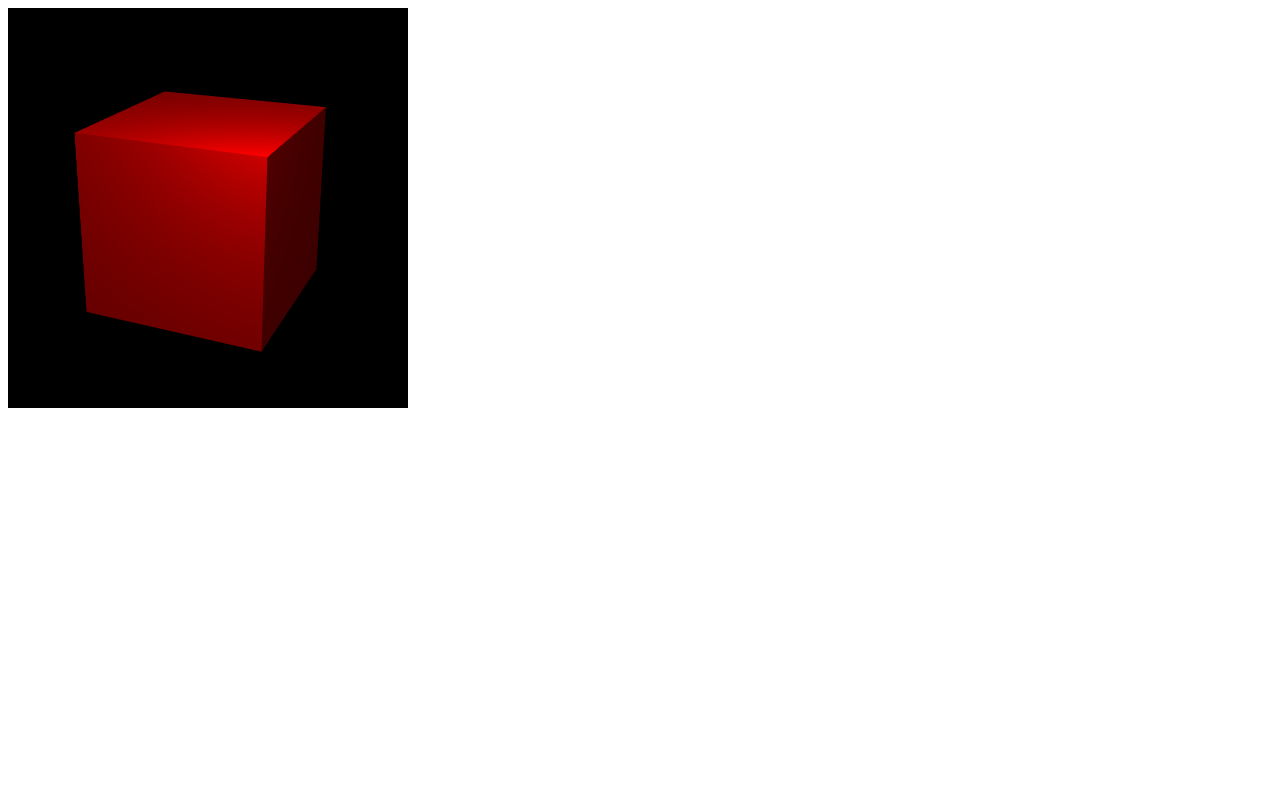
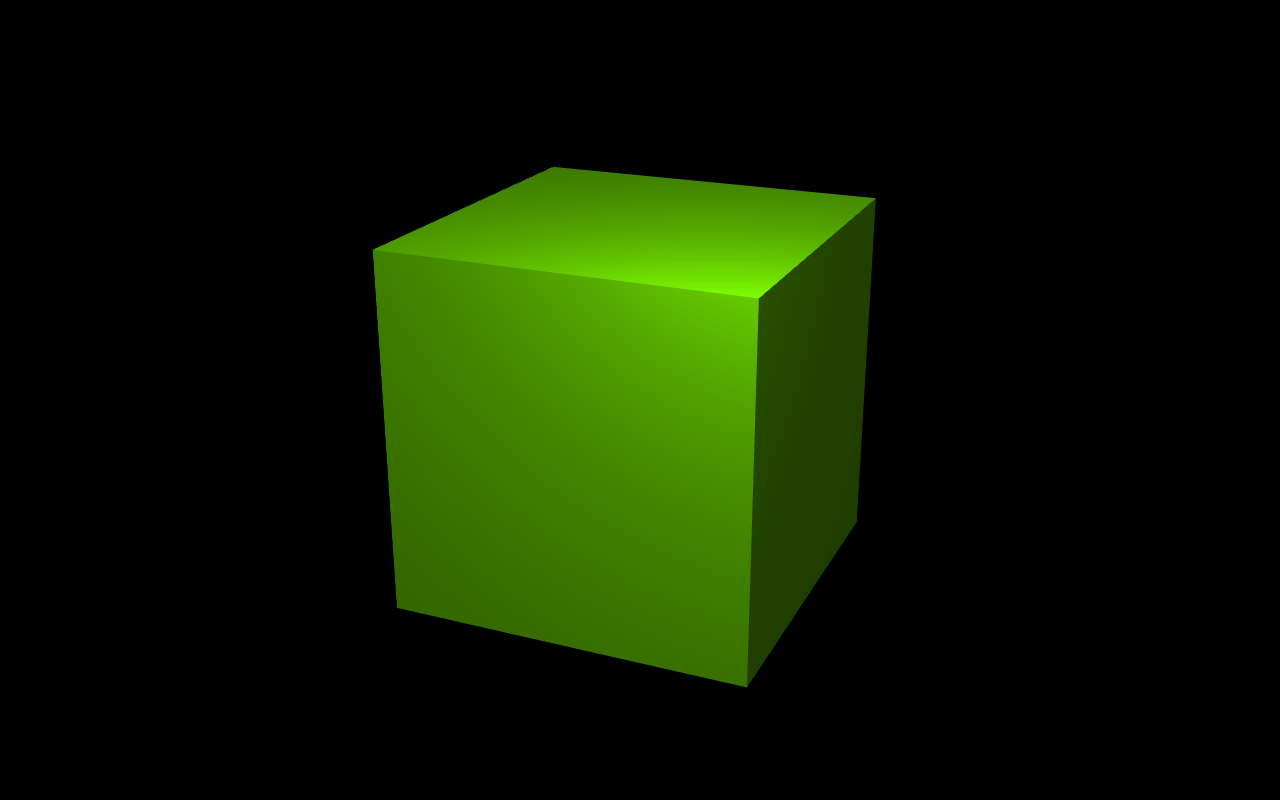
Before and after one commit to FarhadG/webgl-shadows, a plain HTML site: page index.html in a window 1280 px wide. Drawn offline with Linux system fonts and the light colour scheme.

```diff
--- a/index.html
+++ b/index.html
@@ -1,19 +1,27 @@
 <!DOCTYPE html>
-<html lang="en">
+<html lang='en'>
   <head>
-    <meta charset="utf-8" />
+    <meta charset='utf-8' />
     <title>Point Light Example</title>
+    <style>
+      * {
+        padding: 0;
+        margin: 0;
+      }
+      #webgl {
+        width: 100%;
+        height: 100%;
+      }
+    </style>
   </head>
 
-  <body onload="main()">
-    <canvas id="webgl" width="400" height="400">
-    Please use a browser that supports "canvas"
-    </canvas>
+  <body onload='main()'>
+    <canvas id='webgl'>Please use a browser that supports 'canvas'</canvas>
 
-    <script src="../lib/webgl-utils.js"></script>
-    <script src="../lib/webgl-debug.js"></script>
-    <script src="../lib/cuon-utils.js"></script>
-    <script src="../lib/cuon-matrix.js"></script>
-    <script src="./main.js"></script>
+    <script src='../lib/webgl-utils.js'></script>
+    <script src='../lib/webgl-debug.js'></script>
+    <script src='../lib/cuon-utils.js'></script>
+    <script src='../lib/cuon-matrix.js'></script>
+    <script src='./main.js'></script>
   </body>
 </html>
--- a/main.js
+++ b/main.js
@@ -43,7 +43,11 @@ var FSHADER_SOURCE =
 
 function main() {
   // Retrieve <canvas> element
+  var width = window.innerWidth;
+  var height = window.innerHeight;
   var canvas = document.getElementById('webgl');
+  canvas.width = width;
+  canvas.height = height;
 
   // Get the rendering context for WebGL
   var gl = getWebGLContext(canvas);
@@ -58,7 +62,6 @@ function main() {
     return;
   }
 
-  //
   var n = initVertexBuffers(gl);
   if (n < 0) {
     console.log('Failed to set the vertex information');
@@ -139,12 +142,12 @@ function initVertexBuffers(gl) {
 
   // Colors
   var colors = new Float32Array([
-    1, 0, 0,   1, 0, 0,   1, 0, 0,  1, 0, 0,     // v0-v1-v2-v3 front
-    1, 0, 0,   1, 0, 0,   1, 0, 0,  1, 0, 0,     // v0-v3-v4-v5 right
-    1, 0, 0,   1, 0, 0,   1, 0, 0,  1, 0, 0,     // v0-v5-v6-v1 up
-    1, 0, 0,   1, 0, 0,   1, 0, 0,  1, 0, 0,     // v1-v6-v7-v2 left
-    1, 0, 0,   1, 0, 0,   1, 0, 0,  1, 0, 0,     // v7-v4-v3-v2 down
-    1, 0, 0,   1, 0, 0,   1, 0, 0,  1, 0, 0　    // v4-v7-v6-v5 back
+    0.5, 1, 0,   0.5, 1, 0,   0.5, 1, 0,  0.5, 1, 0,     // v0-v1-v2-v3 front
+    0.5, 1, 0,   0.5, 1, 0,   0.5, 1, 0,  0.5, 1, 0,     // v0-v3-v4-v5 right
+    0.5, 1, 0,   0.5, 1, 0,   0.5, 1, 0,  0.5, 1, 0,     // v0-v5-v6-v1 up
+    0.5, 1, 0,   0.5, 1, 0,   0.5, 1, 0,  0.5, 1, 0,     // v1-v6-v7-v2 left
+    0.5, 1, 0,   0.5, 1, 0,   0.5, 1, 0,  0.5, 1, 0,     // v7-v4-v3-v2 down
+    0.5, 1, 0,   0.5, 1, 0,   0.5, 1, 0,  0,5, 1, 0　    // v4-v7-v6-v5 back
  ]);
 
   // Normal
```
Also changed, not shown: 1 other file.
